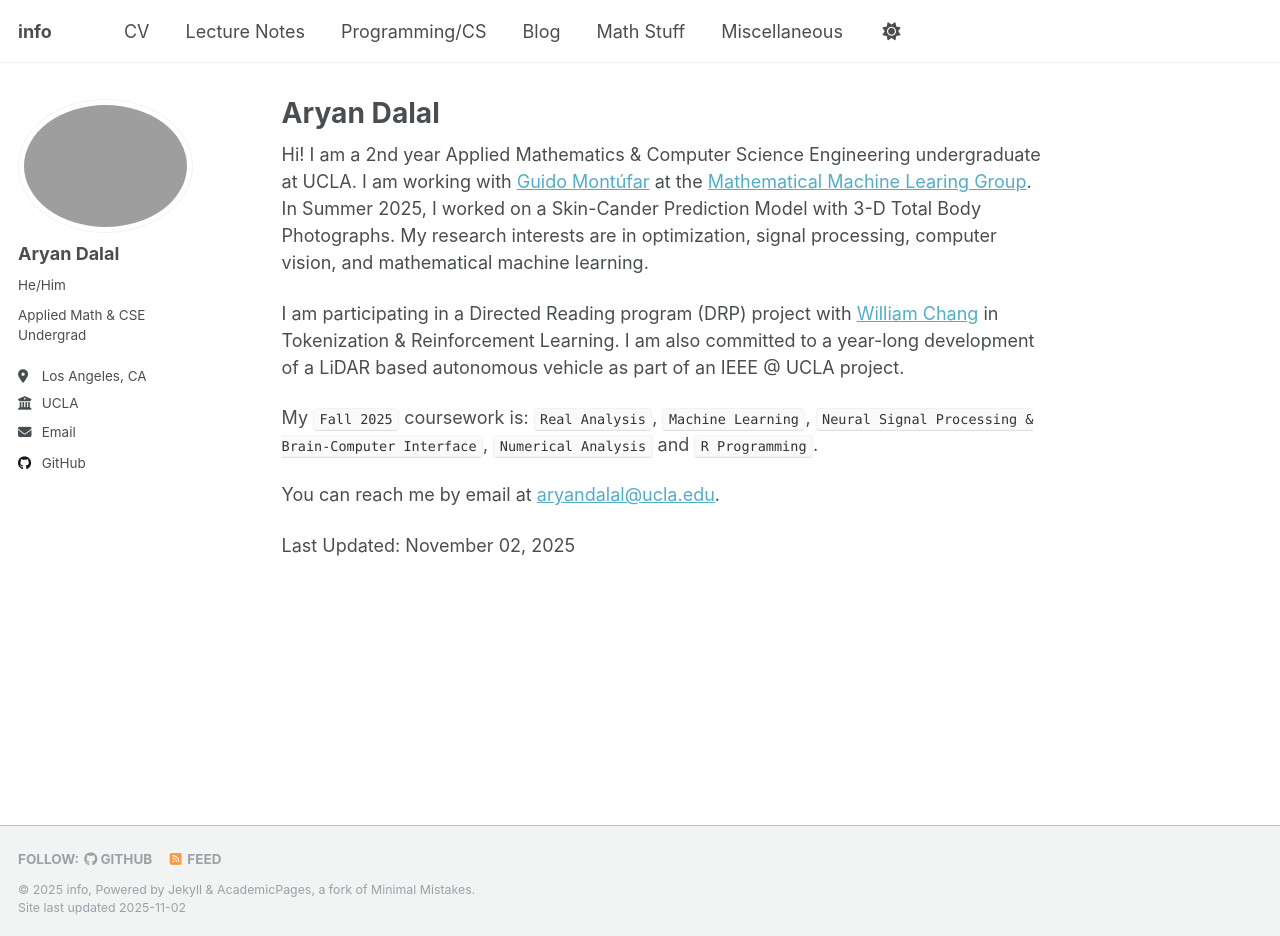
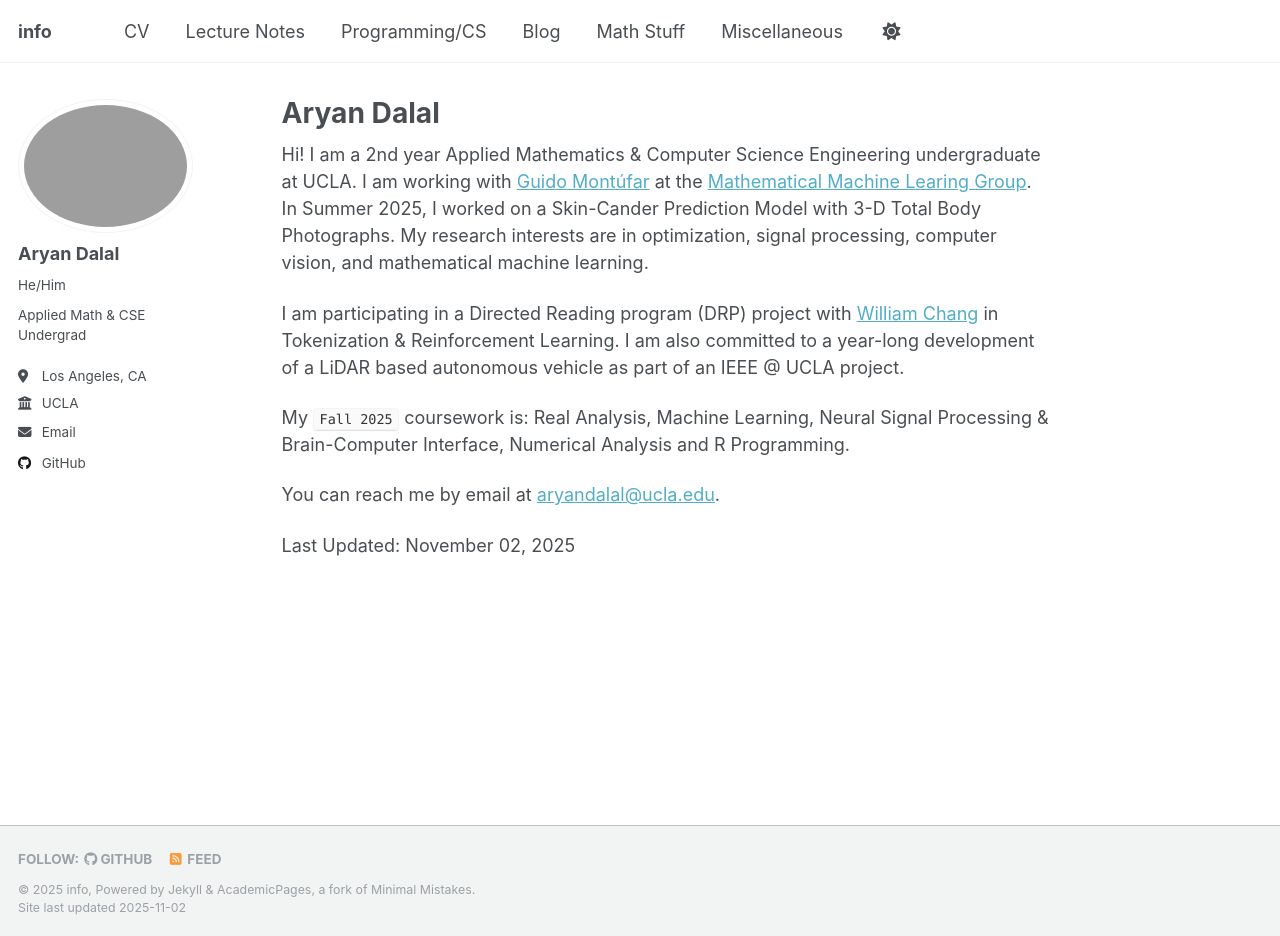
Before and after one commit to DalalAryan/DalalAryan.github.io, a Jekyll site: the page built from _pages/about.md, in a window 1280 px wide and 936 px high. Built offline with Jekyll 4.4.1, drawn with Linux system fonts in a browser that asks for light colours; a script that is not in the unit is left out.

```diff
--- a/_pages/about.md
+++ b/_pages/about.md
@@ -11,7 +11,7 @@ Hi! I am a 2nd year Applied Mathematics & Computer Science Engineering undergrad
 
 I am participating in a Directed Reading program (DRP) project with [William Chang](https://williamc.me/) in Tokenization & Reinforcement Learning. I am also committed to a year-long development of a LiDAR based autonomous vehicle as part of an IEEE @ UCLA project.
 
-My `Fall 2025` coursework is: `Real Analysis`, `Machine Learning`, `Neural Signal Processing & Brain-Computer Interface`, `Numerical Analysis` and `R Programming`.
+My `Fall 2025` coursework is: Real Analysis, Machine Learning, Neural Signal Processing & Brain-Computer Interface, Numerical Analysis and R Programming.
 
 You can reach me by email at [aryandalal@ucla.edu](aryandalal@ucla.edu).
 
```
